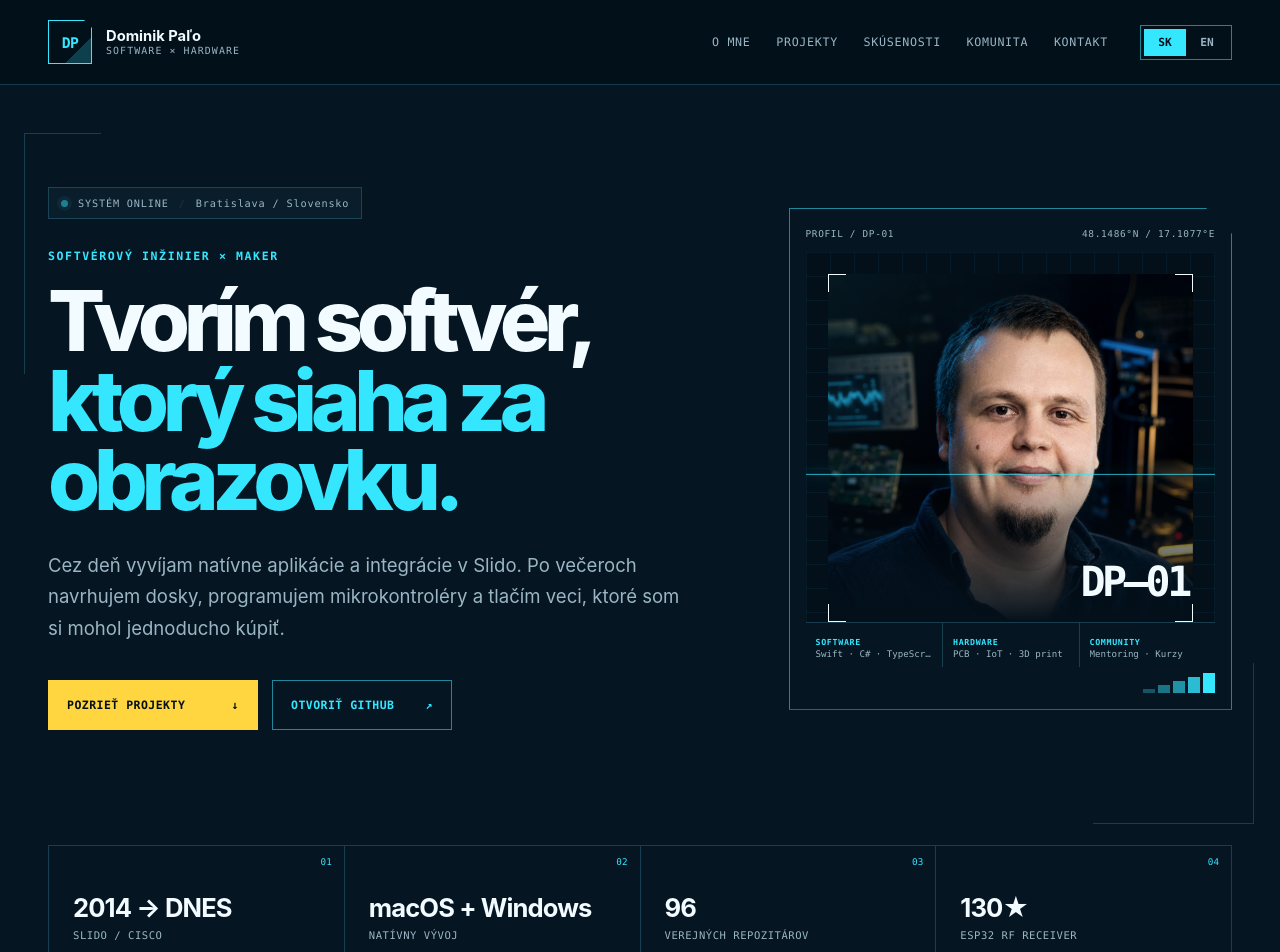
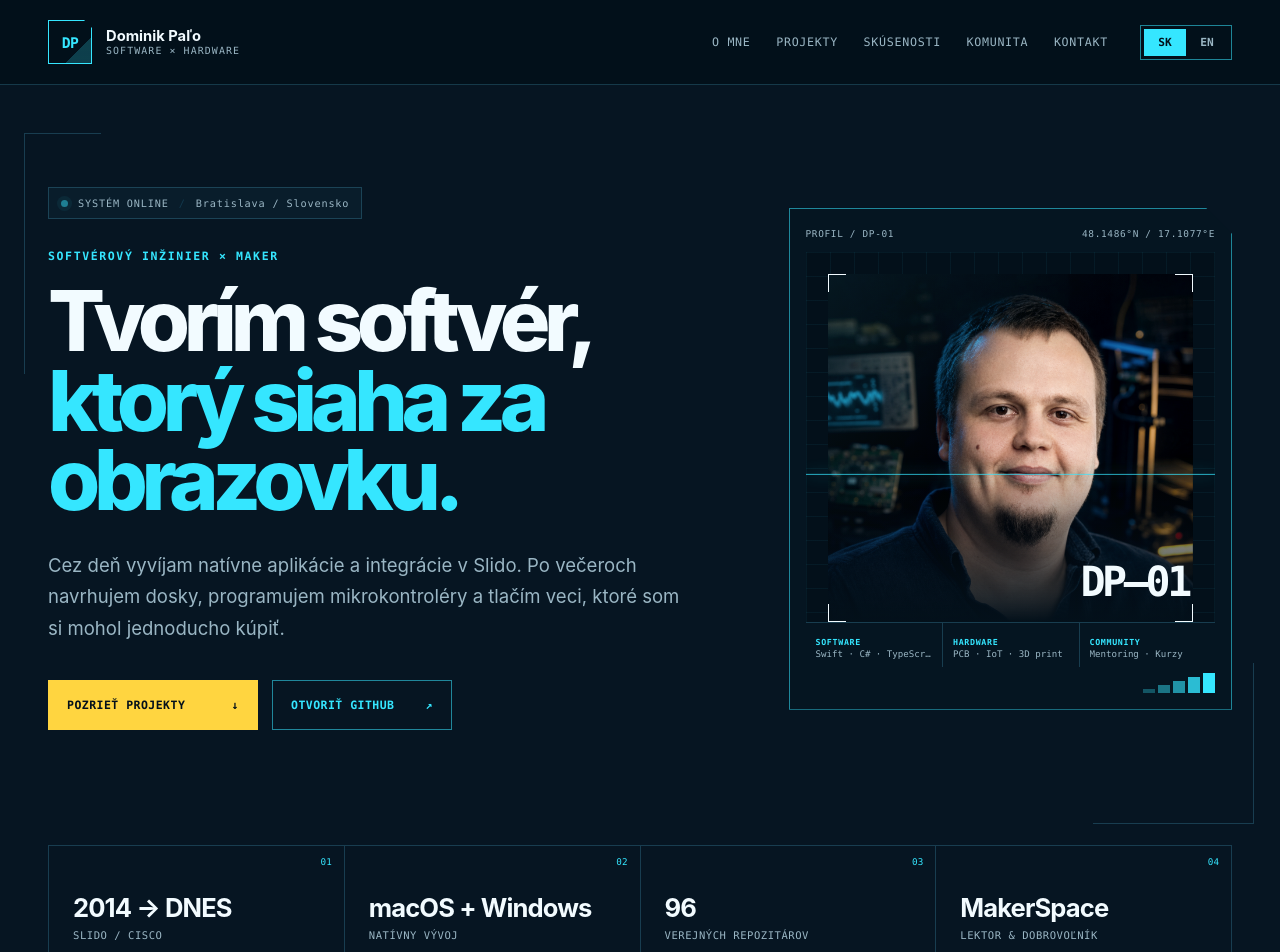
Before and after one commit to DominikPalo/dominikpalo.github.io, a React (Vite) app: page / in a window 1280 px wide. Shown: the top 952 px of the page. Built offline with nearby package versions, Linux system fonts and the light colour scheme.

Commit message:
Remove ESP32 RF Receiver project

```diff
--- a/app/page.tsx
+++ b/app/page.tsx
@@ -36,7 +36,7 @@ const copy = {
       { value: "2014 → DNES", label: "Slido / Cisco" },
       { value: "macOS + Windows", label: "Natívny vývoj" },
       { value: "96", label: "Verejných repozitárov" },
-      { value: "130★", label: "ESP32 RF Receiver" },
+      { value: "MakerSpace", label: "Lektor & dobrovoľník" },
     ],
     aboutKicker: "01 / O MNE",
     aboutTitle: "Medzi kódom a spájkovačkou.",
@@ -79,16 +79,6 @@ const copy = {
       },
       {
         index: "03",
-        title: "ESP32 RF Receiver",
-        type: "OPEN HARDWARE",
-        description:
-          "Open-source bezdrôtový prijímač pre 315/433 MHz ASK moduly postavený na ESP-IDF. Najúspešnejší verejný repozitár s 130+ hviezdami.",
-        tags: ["ESP32", "C", "ESP-IDF", "RF"],
-        href: "https://github.com/DominikPalo/esp32-rf-receiver",
-        image: "/projects/esp32-rf.png",
-      },
-      {
-        index: "04",
         title: "Slido Switcher",
         type: "NATIVE DESKTOP / 2017—2025",
         description:
@@ -98,7 +88,7 @@ const copy = {
         image: "/projects/slido-switcher.png",
       },
       {
-        index: "05",
+        index: "04",
         title: "Slido for Slack",
         type: "PRODUCT INTEGRATION / 2018—2020",
         description:
@@ -108,7 +98,7 @@ const copy = {
         image: "/projects/slido-slack.png",
       },
       {
-        index: "06",
+        index: "05",
         title: "Arduino Smart Home",
         type: "DEAN'S AWARD / 2013",
         description:
@@ -198,7 +188,7 @@ const copy = {
       { value: "2014 → NOW", label: "Slido / Cisco" },
       { value: "macOS + Windows", label: "Native development" },
       { value: "96", label: "Public repositories" },
-      { value: "130★", label: "ESP32 RF Receiver" },
+      { value: "MakerSpace", label: "Lecturer & volunteer" },
     ],
     aboutKicker: "01 / ABOUT",
     aboutTitle: "Between code and a soldering iron.",
@@ -241,16 +231,6 @@ const copy = {
       },
       {
         index: "03",
-        title: "ESP32 RF Receiver",
-        type: "OPEN HARDWARE",
-        description:
-          "An open-source wireless receiver for 315/433 MHz ASK modules built on ESP-IDF. My most popular public repository with 130+ stars.",
-        tags: ["ESP32", "C", "ESP-IDF", "RF"],
-        href: "https://github.com/DominikPalo/esp32-rf-receiver",
-        image: "/projects/esp32-rf.png",
-      },
-      {
-        index: "04",
         title: "Slido Switcher",
         type: "NATIVE DESKTOP / 2017—2025",
         description:
@@ -260,7 +240,7 @@ const copy = {
         image: "/projects/slido-switcher.png",
       },
       {
-        index: "05",
+        index: "04",
         title: "Slido for Slack",
         type: "PRODUCT INTEGRATION / 2018—2020",
         description:
@@ -270,7 +250,7 @@ const copy = {
         image: "/projects/slido-slack.png",
       },
       {
-        index: "06",
+        index: "05",
         title: "Arduino Smart Home",
         type: "DEAN'S AWARD / 2013",
         description:
```
Also changed, not shown: public/projects/esp32-rf.png (deleted).
